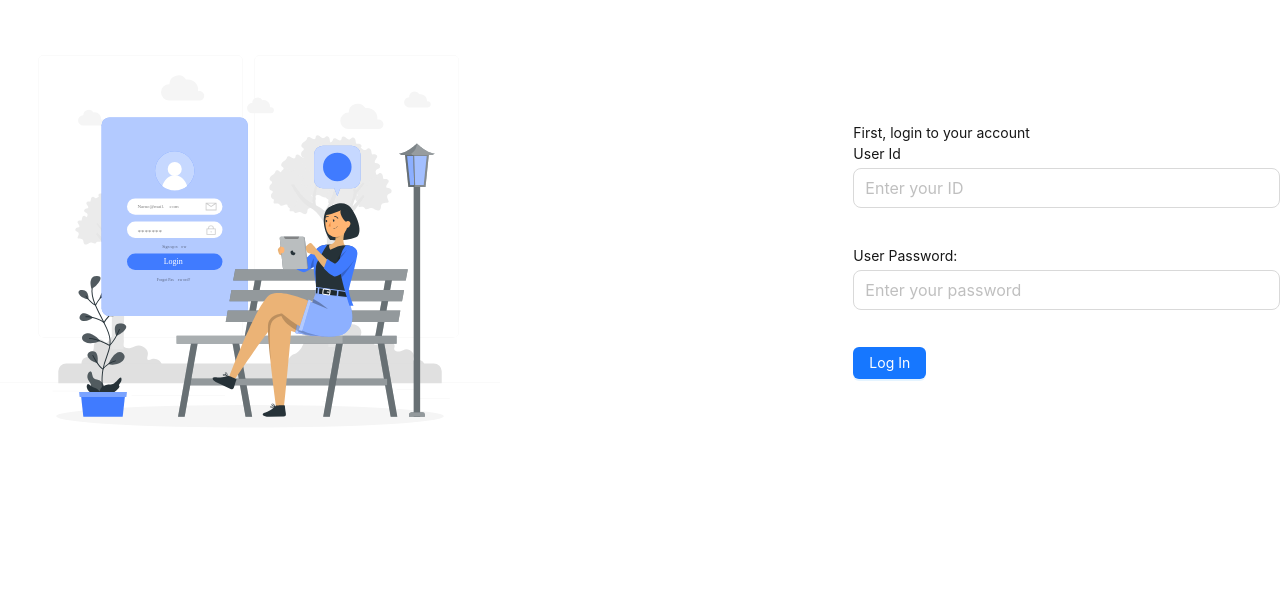
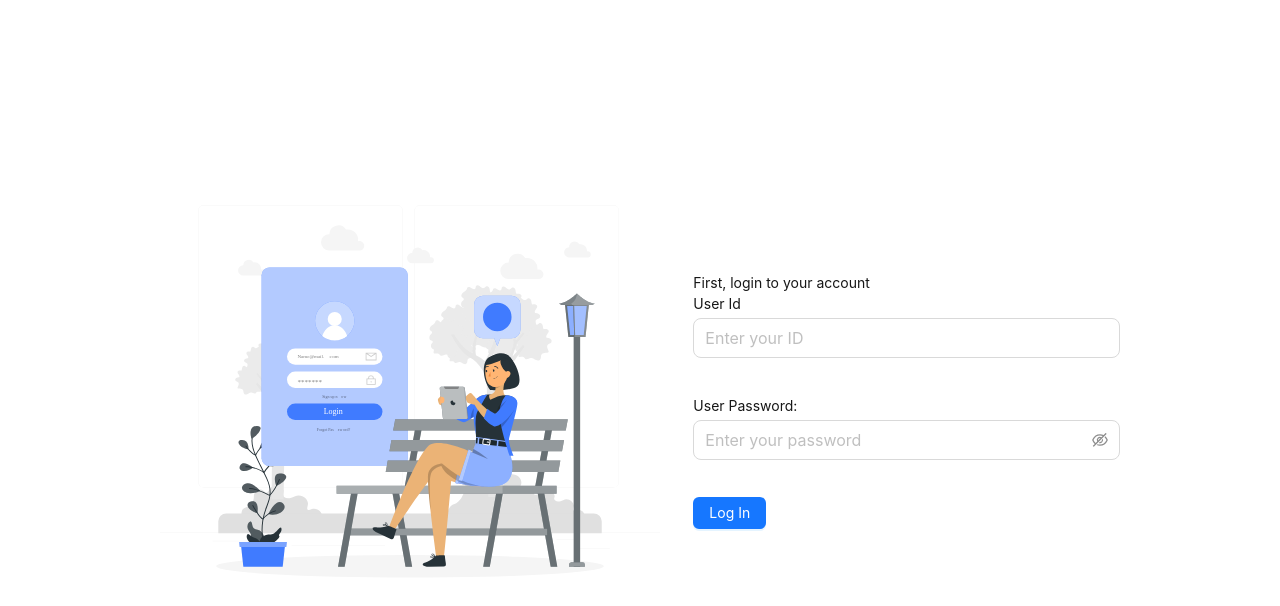
Before and after one commit to shariarhossain17/univarsity_management_front_end, a Next.js app: page /login in a window 1280 px wide. Shown: the top 606 px of the page. Built offline with nearby package versions, Linux system fonts and the light colour scheme; what @ant-design/nextjs-registry would draw is missing.

Commit message:
login ui fixed

```diff
--- a/src/app/login/page.tsx
+++ b/src/app/login/page.tsx
@@ -4,8 +4,9 @@
 import { Button, Col, Row } from "antd";
 import Image from "next/image";
 import React from "react";
-import { FormProvider, SubmitHandler, useForm } from "react-hook-form";
+import { SubmitHandler } from "react-hook-form";
 
+import Form from "@/components/Forms/Form";
 import FormInput from "@/components/Forms/FormInput";
 import loginImg from "../../assets/Tablet login-rafiki.svg";
 
@@ -15,32 +16,25 @@ type FormValues = {
 };
 
 const LogIn: React.FC = () => {
-  const methods = useForm<FormValues>({
-    defaultValues: {
-      id: "",
-      password: "",
-    },
-  });
-
   const onSubmit: SubmitHandler<FormValues> = (data) => {
     console.log("Login Data:", data);
   };
 
   return (
-    <FormProvider {...methods}>
-      <form onSubmit={methods.handleSubmit(onSubmit)}>
-        <Row align="middle" justify="center">
-          <Col sm={12} md={16}>
-            <Image
-              src={loginImg}
-              alt="login image"
-              width={500}
-              height={400}
-              priority
-            />
-          </Col>
-          <Col sm={12} md={8}>
-            <h1 className="text-2xl">First, login to your account</h1>
+    <Row
+      style={{
+        minHeight: "100vh",
+      }}
+      align="middle"
+      justify="center"
+    >
+      <Col sm={12} md={16} lg={10}>
+        <Image src={loginImg} alt="login image" width={500} priority />
+      </Col>
+      <Col sm={12} md={8}>
+        <h1 className="text-2xl my-10">First, login to your account</h1>
+        <div>
+          <Form submitHandler={onSubmit}>
             <FormInput
               name="id"
               type="text"
@@ -60,10 +54,10 @@ const LogIn: React.FC = () => {
             <Button type="primary" htmlType="submit">
               Log In
             </Button>
-          </Col>
-        </Row>
-      </form>
-    </FormProvider>
+          </Form>
+        </div>
+      </Col>
+    </Row>
   );
 };
 
--- a/src/components/Forms/FormInput.tsx
+++ b/src/components/Forms/FormInput.tsx
@@ -28,9 +28,23 @@ const FormInput = ({
       <Controller
         name={name}
         control={control}
-        render={({ field }) => (
-          <Input {...field} type={type} placeholder={placeholder} size={size} />
-        )}
+        render={({ field }) =>
+          type === "password" ? (
+            <Input.Password
+              {...field}
+              type={type}
+              placeholder={placeholder}
+              size={size}
+            />
+          ) : (
+            <Input
+              {...field}
+              type={type}
+              placeholder={placeholder}
+              size={size}
+            />
+          )
+        }
       />
     </div>
   );
```
